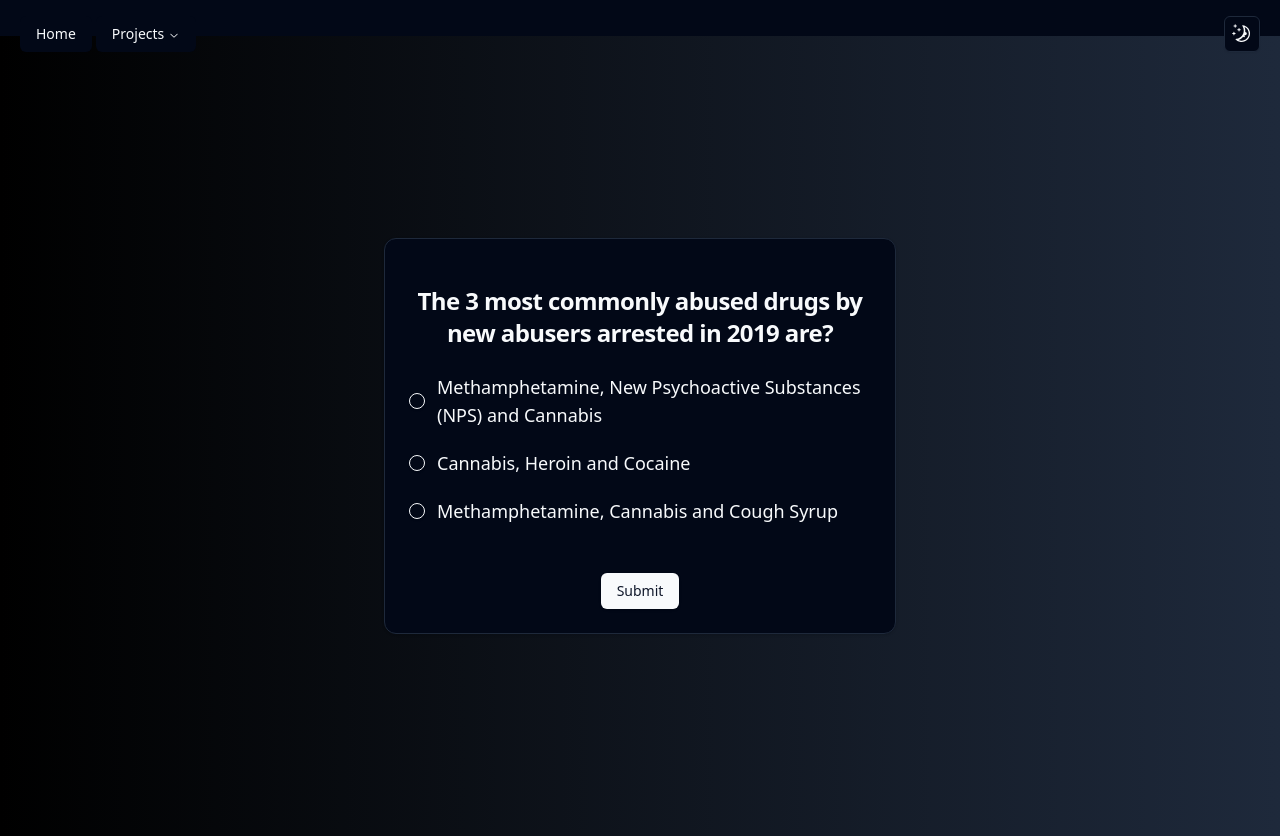
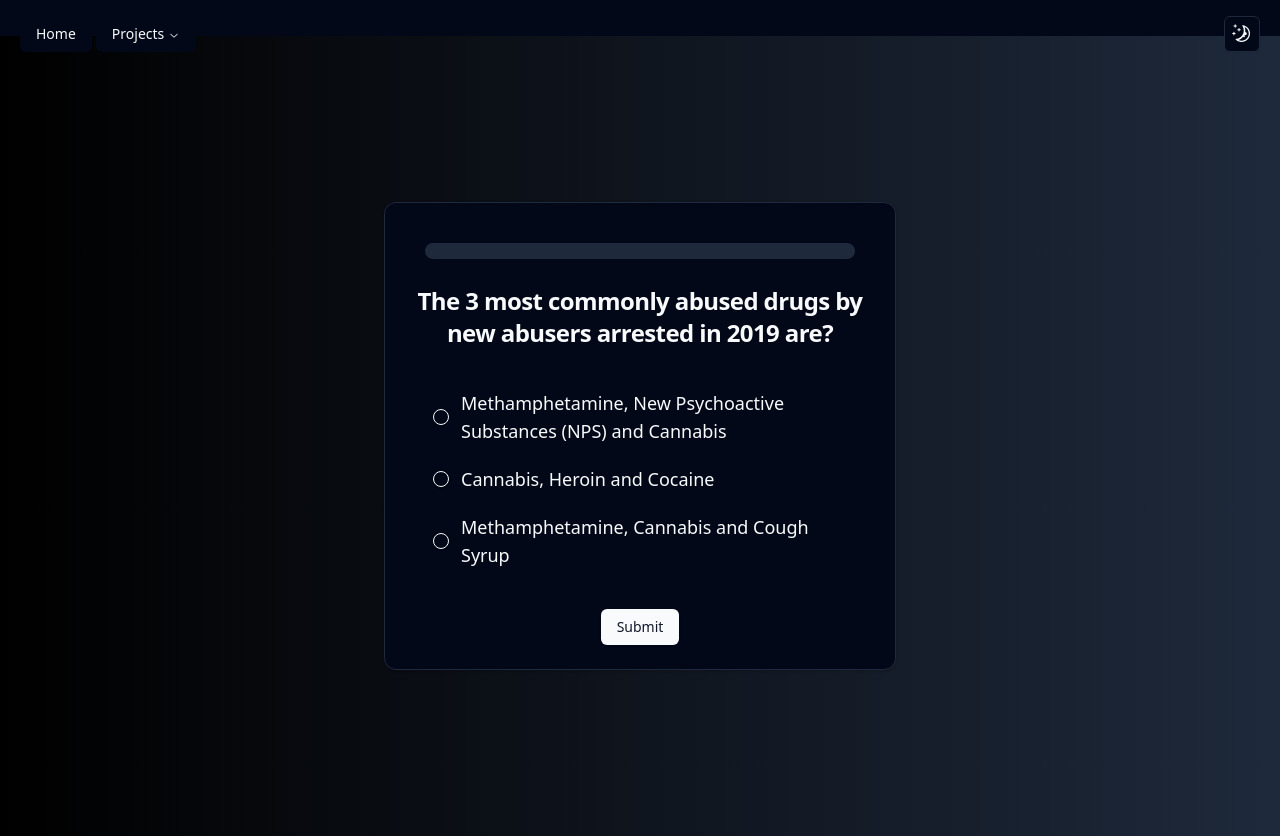
Before and after one commit to Xskullibur/heartcode-training, a Next.js app: page /projects/quiz in a window 1280 px wide. Built offline with nearby package versions, Linux system fonts and the light colour scheme.

Commit message:
Refactor package dependencies and add Progress component

```diff
--- a/package.json
+++ b/package.json
@@ -18,6 +18,7 @@
     "@radix-ui/react-icons": "^1.3.0",
     "@radix-ui/react-label": "^2.1.0",
     "@radix-ui/react-navigation-menu": "^1.2.1",
+    "@radix-ui/react-progress": "^1.1.0",
     "@radix-ui/react-radio-group": "^1.2.1",
     "@radix-ui/react-slot": "^1.1.0",
     "@types/canvas-confetti": "^1.6.4",
--- a/src/app/projects/quiz/page.tsx
+++ b/src/app/projects/quiz/page.tsx
@@ -36,6 +36,7 @@ import confetti from "canvas-confetti";
 import { useRouter } from "next/navigation";
 import { updateLeaderboard } from "@/app/server/user";
 import { Input } from "@/components/ui/input";
+import { Progress } from "@/components/ui/progress";
 
 enum QuestionState {
   Hidden,
@@ -106,6 +107,8 @@ export default function Quiz() {
     questionList[currentQuestionIdx]
   );
   const [questionState, setQuestionState] = useState(QuestionState.Hidden);
+  const [dialogMessage, setDialogMessage] = useState("Congratulations!!!");
+  const [progressPercentage, setProgressPercentage] = useState(0);
   const router = useRouter();
   const nameInputRef = useRef<HTMLInputElement>(null);
 
@@ -125,6 +128,7 @@ export default function Quiz() {
     }
 
     if (currentQuestionIdx === questionList.length - 1) {
+      updateMessage();
       setOpenDialog(true);
 
       const end = Date.now() + 3 * 1000; // 3 seconds
@@ -172,23 +176,37 @@ export default function Quiz() {
       quizForm.reset({
         answer: "",
       });
+
+      setProgressPercentage(((currentQuestionIdx + 1) / questionList.length) * 100);
+    }
+  }
+
+  function updateMessage() {
+    const percentageScore = (score / questionList.length) * 100;
+
+    if (percentageScore >= 80) {
+      setDialogMessage("Congratulations!!!");
+    } else if (percentageScore >= 50) {
+      setDialogMessage("Good Job!");
+    } else {
+      setDialogMessage("Keep Trying!");
     }
   }
 
   return (
-    <div className="min-h-screen flex items-center justify-center p-4 bg-gradient-to-r from-black to-accent">
+    <div className="min-h-screen w-full h-full flex items-center justify-center p-4 bg-gradient-to-r from-black to-accent">
       <AlertDialog open={openDialog} onOpenChange={setOpenDialog}>
         <AlertDialogContent className="text-center">
           <AlertDialogHeader>
             <AlertDialogTitle className="text-center">
-              Congratulations!!!
+              {dialogMessage}
             </AlertDialogTitle>
           </AlertDialogHeader>
           <div className="text-4xl">
             {score} / {questionList.length}
           </div>
           <div className="px-10">
-            <Input ref={nameInputRef} className="mt-5" placeholder="Name" />
+            <Input ref={nameInputRef} className="mt-4" placeholder="Name" />
           </div>
           <AlertDialogDescription></AlertDialogDescription>
           <AlertDialogFooter className="sm:justify-center mt-5">
@@ -208,7 +226,9 @@ export default function Quiz() {
 
       <Card className="w-full max-w-lg">
         <CardHeader className="text-center">
-          <div className="flex justify-center mb-4"></div>
+          <div className="flex justify-center mt-4 mb-5 mx-4">
+            <Progress value={progressPercentage} />
+          </div>
           <CardTitle className="text-2xl font-bold">
             {currentQuestion.question}
           </CardTitle>
@@ -219,7 +239,7 @@ export default function Quiz() {
             onSubmit={quizForm.handleSubmit(onQuizSubmit)}
             className="space-y-6"
           >
-            <CardContent className="text-left">
+            <CardContent className="text-left py-4 px-12">
               <FormField
                 control={quizForm.control}
                 name="answer"
--- /dev/null
+++ b/src/components/ui/progress.tsx
@@ -0,0 +1,28 @@
+"use client"
+
+import * as React from "react"
+import * as ProgressPrimitive from "@radix-ui/react-progress"
+
+import { cn } from "@/lib/utils"
+
+const Progress = React.forwardRef<
+  React.ElementRef<typeof ProgressPrimitive.Root>,
+  React.ComponentPropsWithoutRef<typeof ProgressPrimitive.Root>
+>(({ className, value, ...props }, ref) => (
+  <ProgressPrimitive.Root
+    ref={ref}
+    className={cn(
+      "relative h-4 w-full overflow-hidden rounded-full bg-secondary",
+      className
+    )}
+    {...props}
+  >
+    <ProgressPrimitive.Indicator
+      className="h-full w-full flex-1 bg-primary transition-all"
+      style={{ transform: `translateX(-${100 - (value || 0)}%)` }}
+    />
+  </ProgressPrimitive.Root>
+))
+Progress.displayName = ProgressPrimitive.Root.displayName
+
+export { Progress }
```
Also changed, not shown: 1 other file (tests, documents, lock files or other folders).
